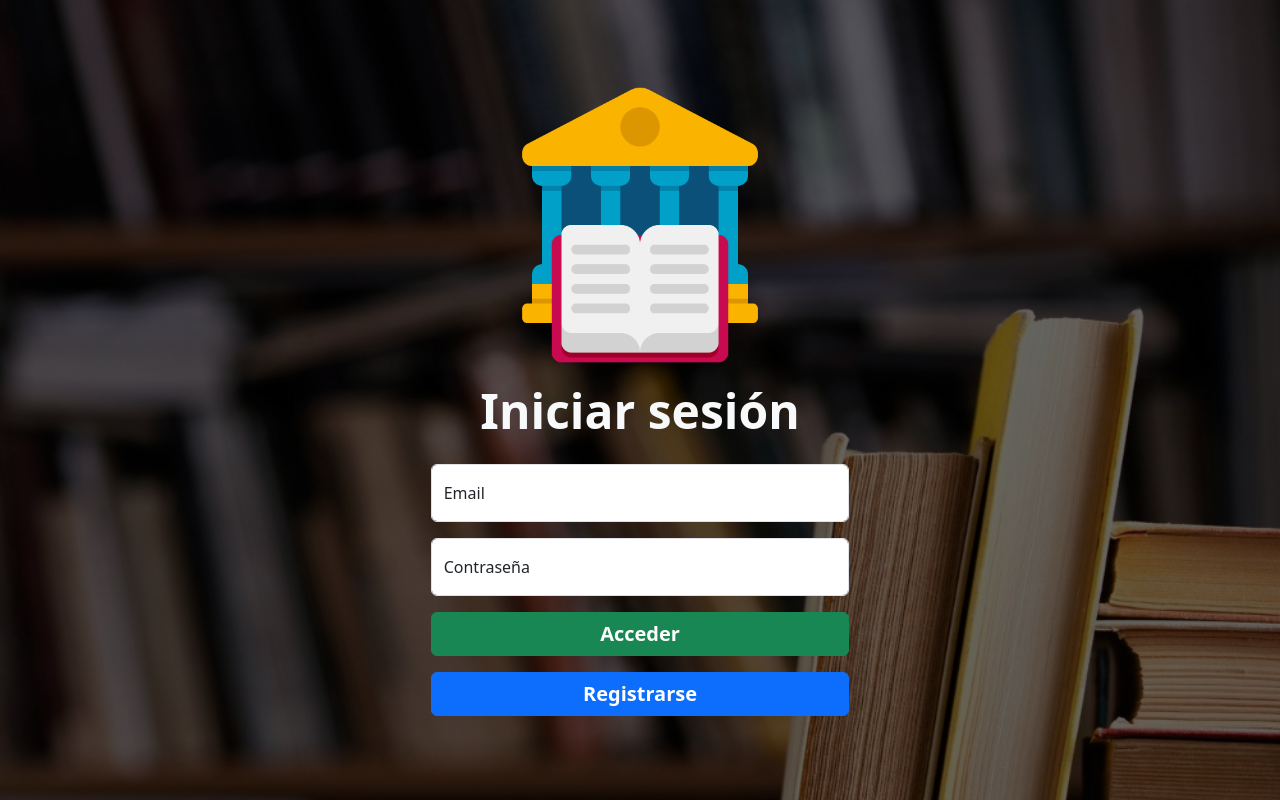
After one commit to DanielRN-SOFT/biblioteca_mysqli, a PHP site: page /dist/views/login.php in a window 1280 px wide. The commit adds this page. Run offline with PHP 8.4, Linux system fonts and the light colour scheme; some libraries are stand-ins or nearby versions.

Commit message:
Modulo de login hecho

```diff
--- a/dist/views/layouts/aside_bar.php
+++ b/dist/views/layouts/aside_bar.php
@@ -3,6 +3,8 @@
 // Obtener el nombre del archivo
 $archivoActual = basename($_SERVER["PHP_SELF"]);
 
+// Tipo de usuario
+$tipoUsuario = $_SESSION["tipoUsuario"];
 ?>
 <!-- Sección: Sidebar           -->
 <!-- ========================== -->
@@ -43,12 +45,14 @@ $archivoActual = basename($_SERVER["PHP_SELF"]);
                         <p>Información <i class="nav-arrow bi bi-chevron-right"></i></p>
                     </a>
                     <ul class="nav nav-treeview">
+                        <?php if($tipoUsuario == "Administrador"){?>
                         <li class="nav-item">
                             <a href="./usuarios.php" class="nav-link <?php echo ($archivoActual == "usuarios.php" ? "active" : "") ?>">
                                 <i class="fa-solid fa-users"></i>
                                 <p>Usuarios</p>
                             </a>
                         </li>
+                        <?php }?>
                         <li class="nav-item">
                             <a href="./views/departamentos.php" class="nav-link">
                                 <i class="fa-regular fa-eye"></i>
--- /dev/null
+++ b/dist/views/login.php
@@ -0,0 +1,69 @@
+<!doctype html>
+<html lang="en">
+
+<head>
+    <meta charset="utf-8">
+    <meta name="viewport" content="width=device-width, initial-scale=1">
+    <title>Biblioteca | Login</title>
+    <link href="https://cdn.jsdelivr.net/npm/bootstrap@5.3.8/dist/css/bootstrap.min.css" rel="stylesheet" integrity="sha384-sRIl4kxILFvY47J16cr9ZwB07vP4J8+LH7qKQnuqkuIAvNWLzeN8tE5YBujZqJLB" crossorigin="anonymous">
+    <link rel="stylesheet" href="../../public/css/style.css">
+    <link rel="shortcut icon" href="../assets/img/biblioteca.png" type="image/x-icon">
+</head>
+
+<body>
+    <div class="container-fluid">
+        <main class="row  bg-login">
+            <div class="col-12 bg-sombra">
+                <form class="d-flex justify-content-center align-items-center min-vh-100 flex-column" action="" id="frmLogin" method="post">
+                    <img src="../assets/img/biblioteca.png" class="img-fluid w-25" alt="">
+                    <h1 class="fw-bold mb-4 display-5 text-light">Iniciar sesión</h1>
+
+                    <div class="col-md-4 col-12">
+                        <div class="form-floating mb-3">
+                            <input
+                                type="email"
+                                class="form-control"
+                                name="email"
+                                id="email"
+                                placeholder="" />
+                            <label for="formId1">Email</label>
+                        </div>
+
+                        <div class="form-floating mb-3">
+                            <input
+                                type="password"
+                                class="form-control"
+                                name="password"
+                                id="password"
+                                placeholder="" />
+                            <label for="password">Contraseña</label>
+                        </div>
+
+                        <button id="btn-acceder" class="btn btn-success w-100 fw-bold fs-5">Acceder</button>
+                        <a href="" class="btn btn-primary my-3 w-100 fw-bold fs-5">Registrarse</a>
+                    </div>
+                </form>
+
+            </div>
+
+
+
+        </main>
+    </div>
+    <script src="https://cdn.jsdelivr.net/npm/bootstrap@5.3.8/dist/js/bootstrap.bundle.min.js" integrity="sha384-FKyoEForCGlyvwx9Hj09JcYn3nv7wiPVlz7YYwJrWVcXK/BmnVDxM+D2scQbITxI" crossorigin="anonymous"></script>
+    <script src="../../public/js/login.js"></script>
+
+    <!-- SCRIPTS externos -->
+
+    <!-- Font Awesome -->
+    <script src="https://kit.fontawesome.com/4c0cbe7815.js" crossorigin="anonymous"></script>
+    <!-- ========================== -->
+
+    <!-- Jquery -->
+    <script src="https://code.jquery.com/jquery-3.7.1.js"></script>
+
+    <!-- Sweet alert -->
+    <script src="https://cdn.jsdelivr.net/npm/sweetalert2@11"></script>
+</body>
+
+</html>
--- a/public/css/style.css
+++ b/public/css/style.css
@@ -5,3 +5,15 @@
 .bg-nav-bar{
     background-color:var(--azul-nav-bar);
 }
+
+.bg-login{
+    background: url("../../dist/assets/img/login_biblioteca.jpg");
+    background-position: center;
+    background-size: cover;
+    background-repeat: no-repeat;
+    background-attachment: fixed;
+}
+
+.bg-sombra{
+    background-color: rgba(0, 0, 0, 0.6);
+}
--- /dev/null
+++ b/public/js/login.js
@@ -0,0 +1,28 @@
+
+let btnCrear = document.querySelector('#btn-acceder');
+btnCrear.addEventListener('click', (e) => {
+    e.preventDefault();
+
+    let formulario = document.querySelector('#frmLogin');
+    let formData = new FormData(formulario);
+
+    $.ajax({
+        url: "../../controllers/login.php",
+        type: "POST",
+        data: formData,
+        processData: false,
+        contentType: false,
+        dataType: "json",
+        success: function(respuesta){
+            if(!respuesta.success){
+                Swal.fire({
+                    title: '<span class="fs-2 fw-bold"> Error </span>',
+                    text: respuesta.message,
+                    icon: "error"
+                });
+            }else{
+                location.href = "./dashboard.php";
+            }
+        }
+    })
+})
```
Also changed, not shown: controllers/login.php (added, +72 -0 lines), controllers/logout.php (added, +14 -0 lines), dist/views/dashboard.php (+12 -1 lines), dist/views/layouts/nav_bar.php (+14 -4 lines), dist/views/usuarios.php (+12 -0 lines), dist/assets/img/login_biblioteca.jpg (added).
